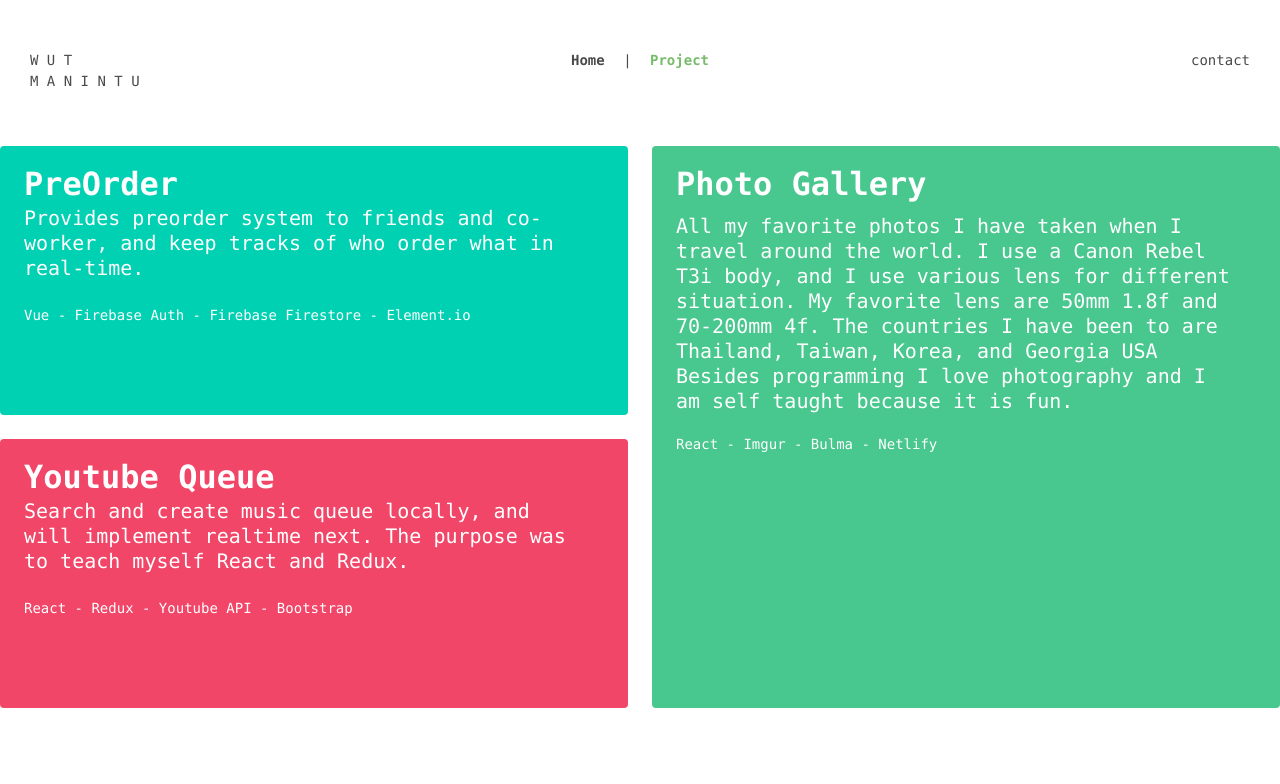
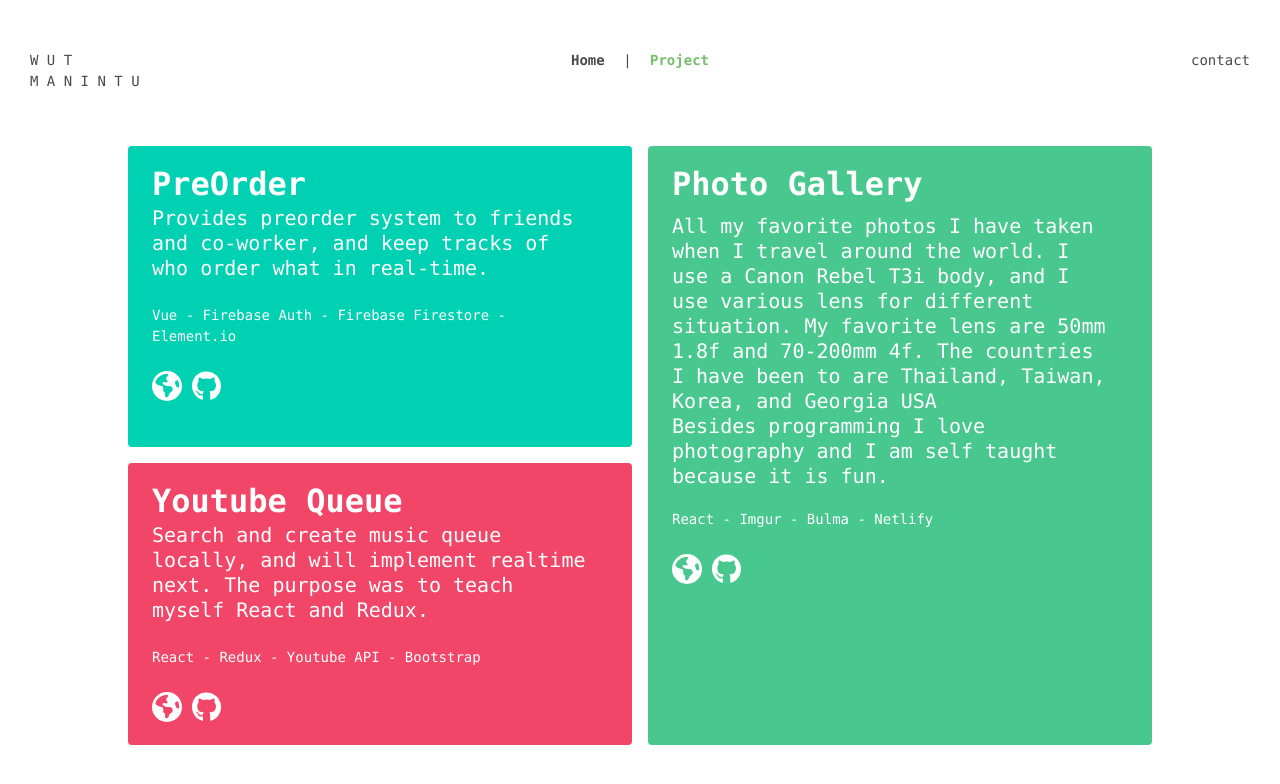
Before and after one commit to wmanintu/portfolio, a Vue app: page /project in a window 1280 px wide. Shown: the top 784 px of the page. Built offline with nearby package versions, Linux system fonts and the light colour scheme.

Commit message:
update project page grid

```diff
--- a/src/App.vue
+++ b/src/App.vue
@@ -10,7 +10,7 @@
 </template>
 
 <script setup>
-import Navbar from "./components/Navbar.vue"
+import Navbar from "./components/Navbar"
 import { useDark } from "@vueuse/core"
 
 const isDark = useDark()
--- a/src/components/PhotoGalleryArticle.vue
+++ b/src/components/PhotoGalleryArticle.vue
@@ -10,14 +10,20 @@
 			fun.
 		</p>
 		<div class="content">React - Imgur - Bulma - Netlify</div>
-    <i
+
+		<font-awesome-icon
 			class="fas fa-globe-americas"
+			icon="fa-solid fa-earth-americas"
+			size="2x"
 			@click="openUrl('https://photos.wutmanintu.me')"
-    ></i>
-    <i
+		/>
+
+		<font-awesome-icon
 			class="fab fa-github"
-      @click="openUrl('https://github.com/wmanintu/my-photo-gallery')"
-    ></i>
+			icon="fa-brands fa-github"
+			size="2x"
+			@click="openUrl('https://photos.wutmanintu.me')"
+		/>
 	</div>
 </template>
 
@@ -25,10 +31,10 @@
 export default {
 	methods: {
 		openUrl(url) {
-      window.open(url, "_blank");
+			window.open(url, "_blank")
 		},
 	},
-};
+}
 </script>
 
 <style scoped>
--- a/src/components/PreOrderArticle.vue
+++ b/src/components/PreOrderArticle.vue
@@ -8,14 +8,20 @@
 		<div class="content">
 			Vue - Firebase Auth - Firebase Firestore - Element.io
 		</div>
-    <i
+
+		<font-awesome-icon
 			class="fas fa-globe-americas"
+			icon="fa-solid fa-earth-americas"
+			size="2x"
 			@click="openUrl('https://preorder.wutmanintu.me')"
-    ></i>
-    <i
+		/>
+
+		<font-awesome-icon
 			class="fab fa-github"
+			icon="fa-brands fa-github"
+			size="2x"
 			@click="openUrl('https://github.com/wmanintu/preorder')"
-    ></i>
+		/>
 	</div>
 </template>
 
@@ -23,10 +29,10 @@
 export default {
 	methods: {
 		openUrl(url) {
-      window.open(url, "_blank");
+			window.open(url, "_blank")
 		},
 	},
-};
+}
 </script>
 
 <style scoped>
--- a/src/components/YouTubeQueueArticle.vue
+++ b/src/components/YouTubeQueueArticle.vue
@@ -6,14 +6,20 @@
 			The purpose was to teach myself React and Redux.
 		</p>
 		<div class="content">React - Redux - Youtube API - Bootstrap</div>
-    <i
+
+		<font-awesome-icon
 			class="fas fa-globe-americas"
+			icon="fa-solid fa-earth-americas"
+			size="2x"
 			@click="openUrl('https://music.wutmanintu.me')"
-    ></i>
-    <i
+		/>
+
+		<font-awesome-icon
 			class="fab fa-github"
+			icon="fa-brands fa-github"
+			size="2x"
 			@click="openUrl('https://github.com/wmanintu/youtube-queue')"
-    ></i>
+		/>
 	</div>
 </template>
 
@@ -21,10 +27,10 @@
 export default {
 	methods: {
 		openUrl(url) {
-      window.open(url, "_blank");
+			window.open(url, "_blank")
 		},
 	},
-};
+}
 </script>
 
 <style scoped>
--- a/src/main.js
+++ b/src/main.js
@@ -1,19 +1,21 @@
-import { createApp } from "vue";
-import router from "./router";
-import App from "./App.vue";
+import { createApp } from "vue"
+import router from "./router"
+import App from "./App.vue"
 
-
-import "../mystyles.scss";
+import "../mystyles.scss"
 
 // fontawesome.js
-import { library } from "@fortawesome/fontawesome-svg-core";
-import { FontAwesomeIcon } from "@fortawesome/vue-fontawesome";
-import { faGithub } from "@fortawesome/free-brands-svg-icons";
-import { faArrowRight } from "@fortawesome/free-solid-svg-icons";
+import { library } from "@fortawesome/fontawesome-svg-core"
+import { FontAwesomeIcon } from "@fortawesome/vue-fontawesome"
+import { faGithub } from "@fortawesome/free-brands-svg-icons"
+import {
+	faArrowRight,
+	faEarthAmericas,
+} from "@fortawesome/free-solid-svg-icons"
 
-library.add(faGithub, faArrowRight);
+library.add(faGithub, faArrowRight, faEarthAmericas)
 
 createApp(App)
-  .component("font-awesome-icon", FontAwesomeIcon)
-  .use(router)
-  .mount("#app");
+	.component("font-awesome-icon", FontAwesomeIcon)
+	.use(router)
+	.mount("#app")
--- a/src/views/Home.vue
+++ b/src/views/Home.vue
@@ -1,83 +1,56 @@
 <template>
-  <div>
-    <div class="flex-container">
+	<div class="grid-container">
 		<div class="wrapper">
-        <div class="item1">
+			<div class="two-column">
 				<ProfileCard />
 			</div>
-        <div class="item2"><DarkModeCard /></div>
-        <div class="item3"><GitHubCard /></div>
-        <div class="item4"></div>
-      </div>
+			<div><DarkModeCard /></div>
+			<div><GitHubCard /></div>
 		</div>
 	</div>
 </template>
 
 <script setup>
-import DarkModeCard from "../components/DarkModeCard.vue";
-import ProfileCard from "../components/ProfileCard.vue";
-import GitHubCard from "../components/GitHubCard.vue";
+import DarkModeCard from "../components/DarkModeCard"
+import ProfileCard from "../components/ProfileCard"
+import GitHubCard from "../components/GitHubCard"
 </script>
 
 <style scoped>
-/*  1024px --> desktop */
-@media screen and (min-width: 1024px) {
 .wrapper {
 	display: grid;
-    grid-template-columns: 1fr 1fr 1fr 1fr;
-    grid-template-rows: 1fr 1fr;
+	grid-template-columns: repeat(4, 1fr);
+	grid-template-rows: masonry;
 	gap: 1rem;
-    grid-template-areas:
-      "a a b c"
-      ". . . .";
+	width: 50%;
 }
-  .flex-container {
-    padding: 0px 15%;
+.grid-container {
+	display: grid;
+	place-items: center;
 }
-}
-/* table <-- 1023px */
-@media screen and (max-width: 1023px) {
+/* <-- 1024px */
+@media screen and (max-width: 1400px) {
 	.wrapper {
-    display: grid;
-    grid-template-columns: 1fr 1fr 1fr 1fr;
-    grid-template-rows: 1fr 1fr;
-    gap: 1rem;
-    grid-template-areas:
-      "a a b c"
-      ". . . .";
-  }
-  .flex-container {
-    padding: 0px 10%;
+		width: 60%;
 	}
 }
 
-/* mobile <-- 768px */
-@media screen and (max-width: 768px) {
+/* <-- 1023px */
+@media screen and (max-width: 1023px) {
 	.wrapper {
-    display: grid;
-    grid-template-columns: 1fr 1fr;
-    grid-template-rows: 1fr 1fr;
-    gap: 1rem;
-    grid-template-areas:
-      "a a "
-      "b c ";
-  }
-  .flex-container {
-    padding: 0px 10px;
+		width: 70%;
 	}
 }
 
-.flex-container {
-  display: flex;
-  justify-content: center;
+/* <-- 768px */
+@media screen and (max-width: 768px) {
+	.wrapper {
+		grid-template-columns: repeat(2, 1fr);
+		width: 90%;
 	}
-.item1 {
-  grid-area: a;
 }
-.item2 {
-  grid-area: b;
-}
-.item3 {
-  grid-area: c;
+
+.two-column {
+	grid-column: 2 span;
 }
 </style>
--- a/src/views/Project.vue
+++ b/src/views/Project.vue
@@ -1,35 +1,25 @@
 <template>
-	<div class="tile is-ancestor">
-		<div class="tile is-vertical is-6">
-			<div class="tile">
-				<div class="tile is-parent is-vertical">
-					<article class="tile is-child notification is-primary">
-						<PreOrderArticle />
-					</article>
-				</div>
-			</div>
-			<div class="tile is-parent">
-				<article class="tile is-child notification is-danger">
-					<YouTubeQueueArticle />
-				</article>
-			</div>
-		</div>
-		<div class="tile is-vertical is-6">
-			<div class="tile">
-				<div class="tile is-parent is-vertical">
-					<article class="tile is-child notification is-success">
-						<PhotoGalleryArticle />
-					</article>
-				</div>
-			</div>
+	<div class="grid-container">
+		<div class="wrapper">
+			<article class="notification is-primary">
+				<PreOrderArticle />
+			</article>
+
+			<article class="notification is-success">
+				<PhotoGalleryArticle />
+			</article>
+
+			<article class="notification is-danger">
+				<YouTubeQueueArticle />
+			</article>
 		</div>
 	</div>
 </template>
 
 <script>
-import PreOrderArticle from "../components/PreOrderArticle.vue"
-import YouTubeQueueArticle from "../components/YouTubeQueueArticle.vue"
-import PhotoGalleryArticle from "../components/PhotoGalleryArticle.vue"
+import PreOrderArticle from "../components/PreOrderArticle"
+import YouTubeQueueArticle from "../components/YouTubeQueueArticle"
+import PhotoGalleryArticle from "../components/PhotoGalleryArticle"
 
 export default {
 	components: {
@@ -40,4 +30,38 @@ export default {
 }
 </script>
 
-<style scoped></style>
+<style scoped>
+.grid-container {
+	display: grid;
+	place-items: center;
+}
+.wrapper {
+	display: grid;
+	grid-template-columns: repeat(4, 1fr);
+	gap: 1rem;
+	width: 80%;
+}
+
+@media screen and (max-width: 768px) {
+	.wrapper {
+		grid-template-columns: repeat(2, 1fr);
+		width: 90%;
+	}
+	.is-success {
+		grid-row: 1 span;
+	}
+}
+.is-success {
+	grid-column: 2 span;
+	grid-row: 2 span;
+	height: 100%;
+}
+.is-primary {
+	grid-column: 2 span;
+	height: 100%;
+}
+.is-danger {
+	grid-column: 2 span;
+	height: 100%;
+}
+</style>
--- a/vite.config.js
+++ b/vite.config.js
@@ -5,6 +5,9 @@ import vue from "@vitejs/plugin-vue"
 // https://vitejs.dev/config/
 export default {
 	plugins: [vue()],
+	resolve: {
+		extensions: [".mjs", ".js", ".ts", ".jsx", ".tsx", ".json", ".vue"],
+	},
 	server: {
 		watch: {
 			usePolling: true,
```
Lines whose indentation alone changed are shown as unchanged.
